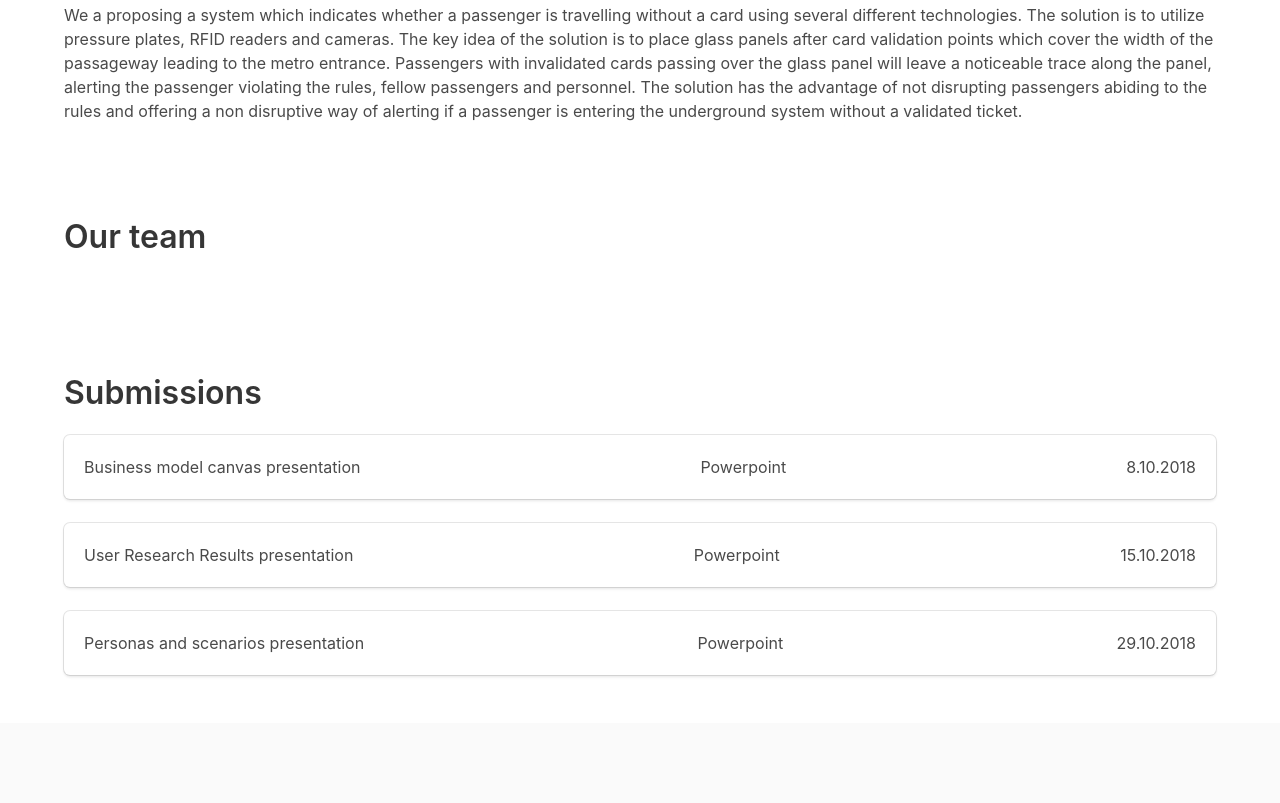
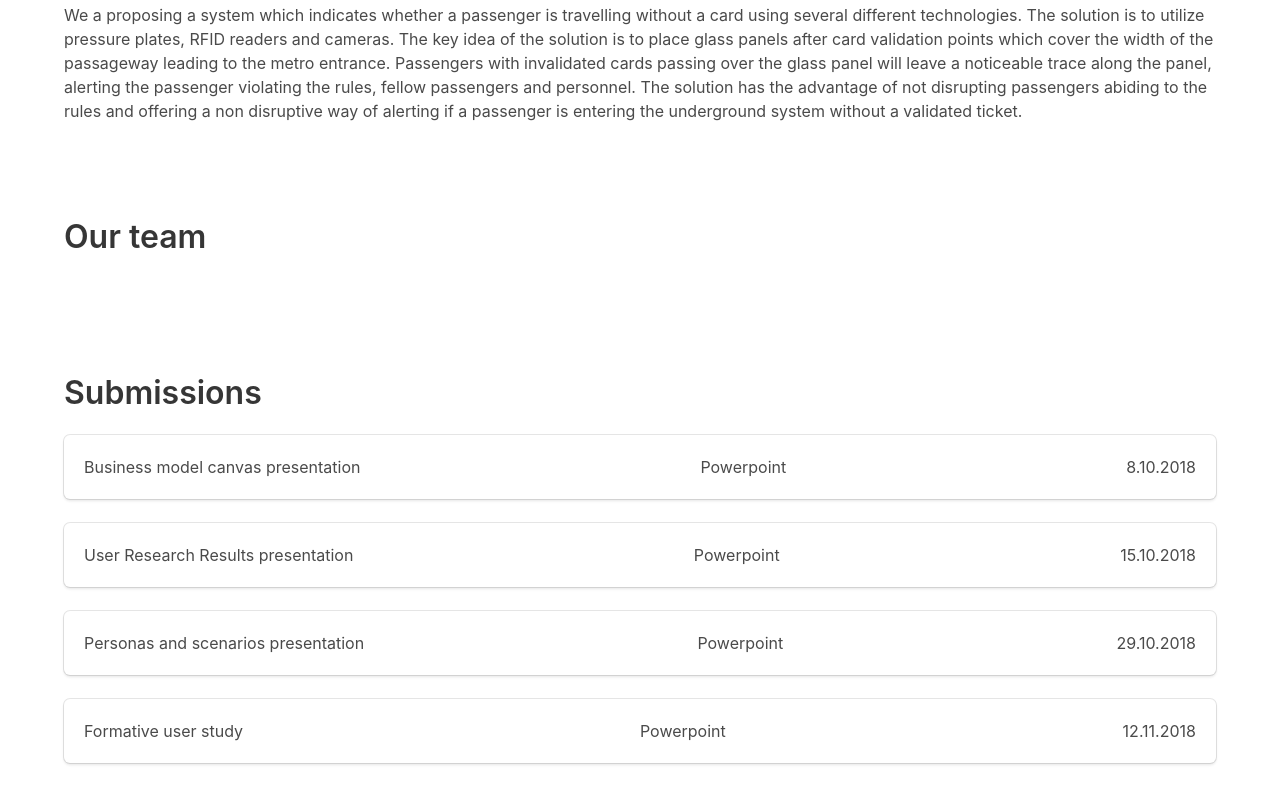
Before and after one commit to ucdgroupsix/ucdgroupsix.github.io, a plain HTML site: page index.html in a window 1280 px wide. Shown: the part 630-1433 px from the top of the page. Drawn offline with nearby package versions, Linux system fonts and the light colour scheme.

Commit message:
Presentation 5

```diff
--- a/index.html
+++ b/index.html
@@ -126,6 +126,11 @@
                 <div class='submission-type'>Powerpoint</div>
                 <div class='submission-date'>29.10.2018</div>
             </a>
+            <a href='presentation5.pptx' class='box is-full submission'>
+                <div class='submission-title'>Formative user study</div>
+                <div class='submission-type'>Powerpoint</div>
+                <div class='submission-date'>12.11.2018</div>
+            </a>
 
     </section>
     </div>
```
Also changed, not shown: 1 other file.
